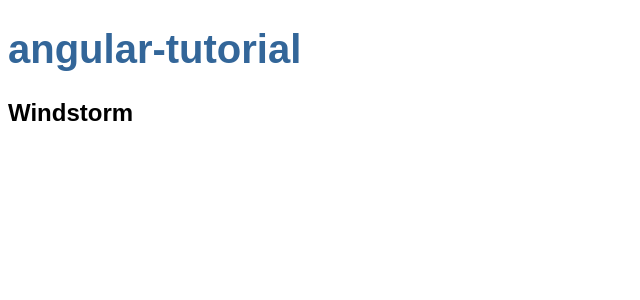
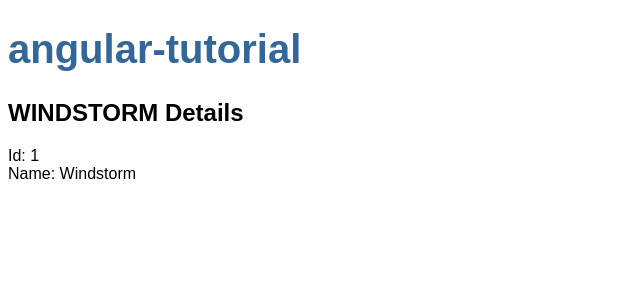
Before and after one commit to KoseiImai/angular-tutorial, an Angular app: page / in a window 1280 px wide. Shown: the top 300 px of the page, without its empty margins (0-640 px from the left). Built offline with nearby package versions, Linux system fonts and the light colour scheme.

Commit message:
インターフェースとパイプ演算子

```diff
--- /dev/null
+++ b/src/app/hero.ts
@@ -0,0 +1,4 @@
+export interface Hero {
+  id: number;
+  name: string;
+}
--- a/src/app/heroes/heroes.component.html
+++ b/src/app/heroes/heroes.component.html
@@ -1 +1,9 @@
-<h2>{{ hero }}</h2>
+<h2>{{ hero.name | uppercase }} Details</h2>
+<div>
+  <span>Id: </span>
+  {{ hero.id }}
+</div>
+<div>
+  <span>Name: </span>
+  {{ hero.name }}
+</div>
--- a/src/app/heroes/heroes.component.ts
+++ b/src/app/heroes/heroes.component.ts
@@ -1,4 +1,5 @@
 import { Component, OnInit } from '@angular/core';
+import { Hero } from '../hero';
 
 @Component({
   selector: 'app-heroes',
@@ -7,11 +8,13 @@ import { Component, OnInit } from '@angular/core';
 })
 export class HeroesComponent implements OnInit {
 
+  hero: Hero = {
+    id: 1,
+    name: 'Windstorm'
+  };
+
   constructor() { }
 
   ngOnInit(): void {
   }
-
-  hero = 'Windstorm';
-
 }
```
